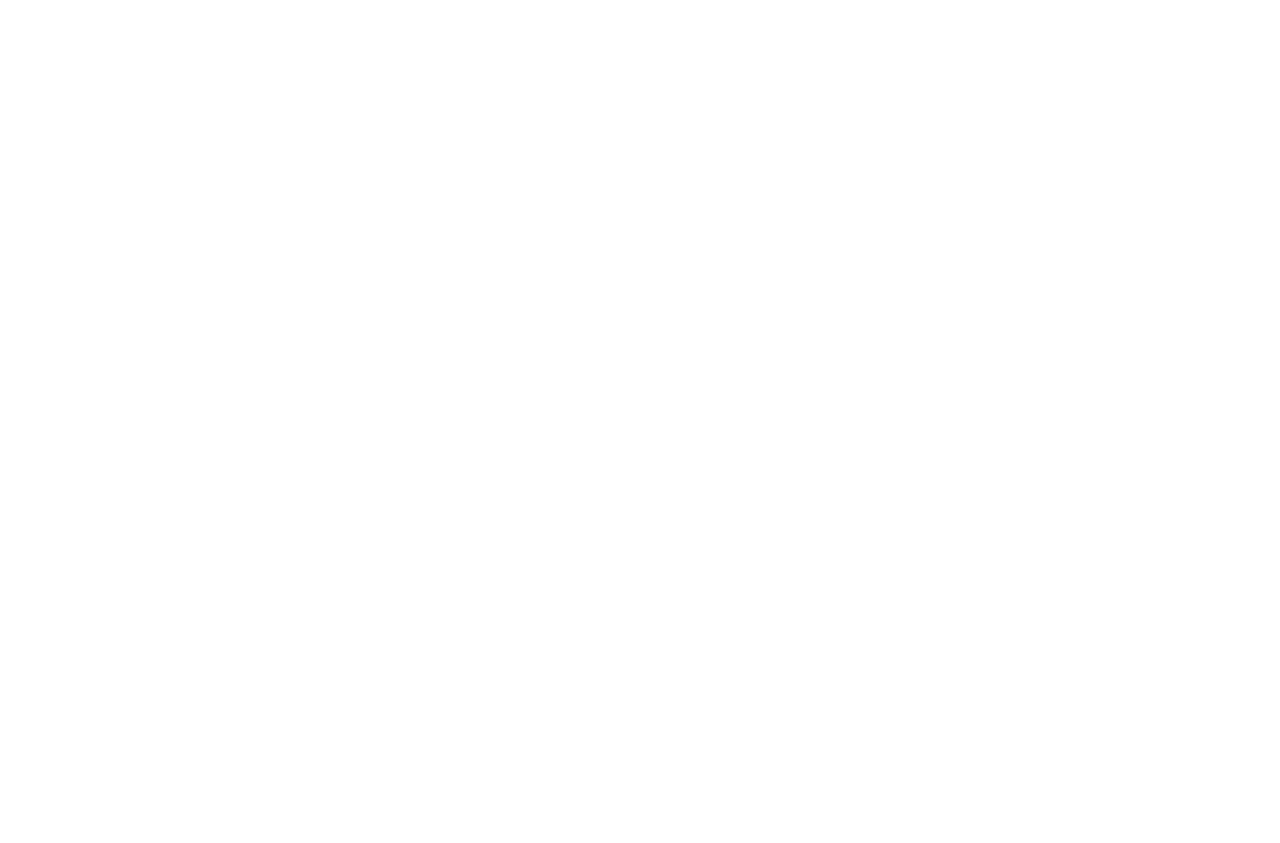
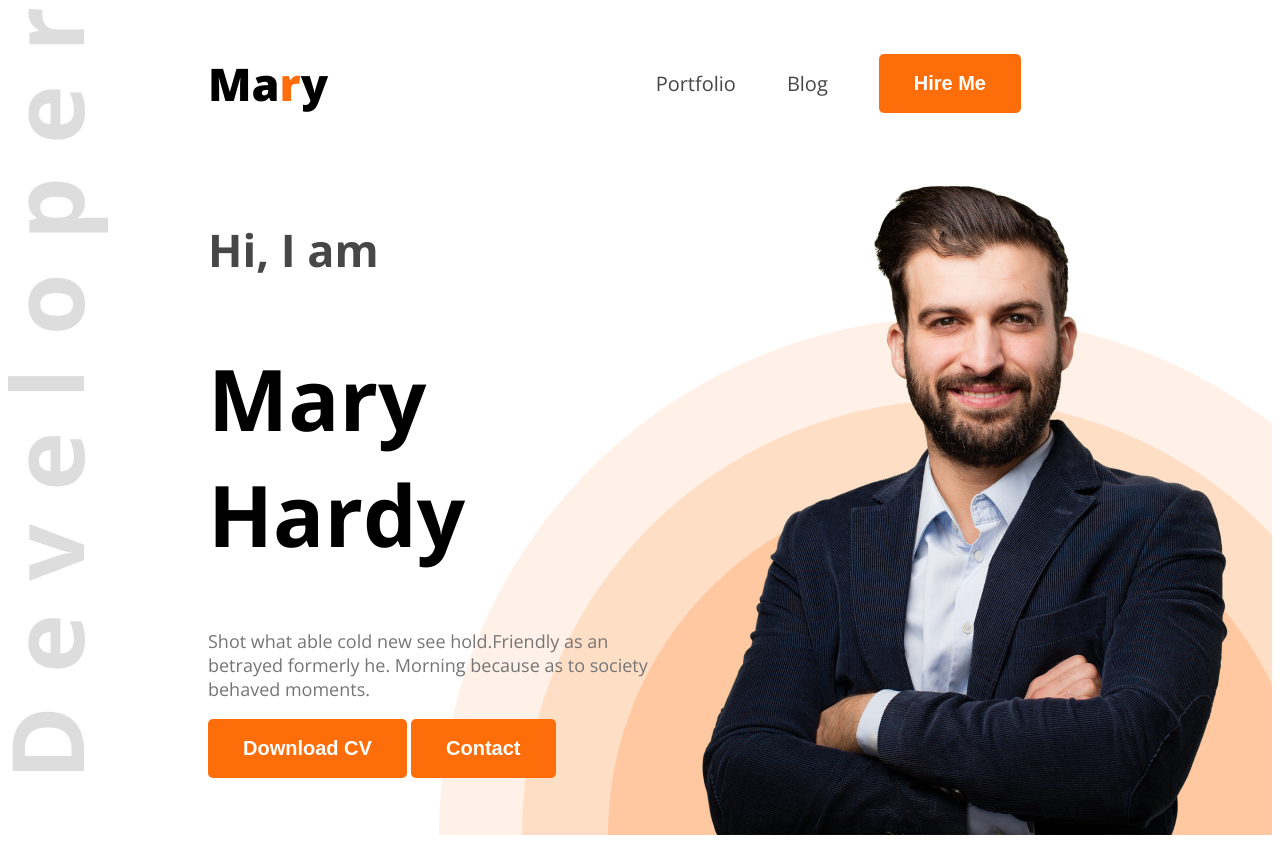
Before and after one commit to Coder-the-noob/webdeveloper-portfolio, a plain HTML site: page index.html in a window 1280 px wide. Before the commit the page ends 800 px from the top, so only its background shows below. Drawn offline with nearby package versions, Linux system fonts and the light colour scheme.

Commit message:
Added images, navigate  buttons

```diff
--- a/index.html
+++ b/index.html
@@ -4,15 +4,39 @@
     <meta charset="UTF-8">
     <meta name="viewport" content="width=device-width, initial-scale=1.0">
     <title>Web Developer Portfolio</title>
+    <link rel="preconnect" href="https://fonts.googleapis.com">
+    <link rel="preconnect" href="https://fonts.gstatic.com" crossorigin>
+    <link href="https://fonts.googleapis.com/css2?family=Open+Sans:ital,wght@0,300..800;1,300..800&display=swap" rel="stylesheet">
+    <link rel="stylesheet" href="styles/portfolio.css">
 </head>
-<body>
+<body class="open-sans-normal ">
 
-    <header>
+    <header class="header">
+        <nav>
+            <h3 class="nav-title">Ma<span class="title-style">r</span>y</h3>
+            <ul>
+                <li><a class="dark-2" href="">Portfolio</a></li>
+                <li><a class="dark-2" href="">Blog</a></li>
+                <li><a href=""><button class="btn-primary">Hire Me</button></a></li>
+            </ul>
+        </nav>
 
+        <div class="banner">
+            <div class="banner-conntent">
+                <h4 class="banner-greetings dark-2">Hi, I am </h4>
+                <h1 class="banner-title">Mary Hardy</h1>
+                <p class="banner-description">Shot what able cold new see hold.Friendly as an betrayed formerly he. Morning because as to society behaved moments.</p>
+                <button class="btn-primary">Download CV</button>
+                <button class="btn-primary">Contact</button>
+
+            </div>
+            <img class="banner-profile-pic"  src="images/hardy.png" alt="">
+        </div>
     </header>
 
     <main>
-</main>
+
+    </main>
 
     <footer>
 
--- /dev/null
+++ b/styles/portfolio.css
@@ -0,0 +1,98 @@
+
+
+.open-sans-normal {
+  font-family: "Open Sans", serif;
+  font-optical-sizing: auto;
+  font-style: normal;
+  font-variation-settings:
+    "wdth" 100;
+}
+
+/* shared styles */
+.title-style{
+    color:#FD6E0A;
+}
+
+
+nav{
+    display:flex;
+    align-items:center;
+    justify-content: space-between;
+    margin: 0px 200px;
+}
+
+.nav-title{
+    font-weight: 800;
+    font-size: 45px;
+}
+
+.dark-2{
+    color:#474747;
+}
+
+.btn-primary{
+    background-color: #FD6E0A;
+    font-weight: bold;
+    font-size: 20px;
+    color:white;
+    border: none;
+    padding: 18px 35px;
+    border-radius: 5px;
+    opacity: 100%;
+}
+
+nav ul{
+    display:flex;
+    align-items: center;
+}
+
+
+nav ul li{
+    list-style: none;
+    margin-right:51px;
+}
+
+nav li a{
+    text-decoration: none;
+    font-size: 20px;
+}
+/* Nav Styles */
+
+/* header */
+
+header{
+    background-image: url("../images/developer.png"), url('../images/header_bg.png');
+    background-repeat: no-repeat, no-repeat;
+    background-position: top left, bottom right;
+}
+
+/* Banner styles */
+
+.banner{
+    display: flex;
+    justify-content: space-between;
+    margin: 0 35px 0 200px;
+}
+
+.banner-content{
+    max-width: 585px;
+}
+.banner-greetings{
+    font-weight: semibold;
+    font-size: 45px;
+}
+
+.banner-title{
+    font-weight: bold;
+    font-size: 85px;
+}
+
+.banner-description{
+    font-size: 18px;
+    color: #757575;
+}
+
+.banner-profile-pic{
+    width: 584px;
+    height: 676px;
+}
```
